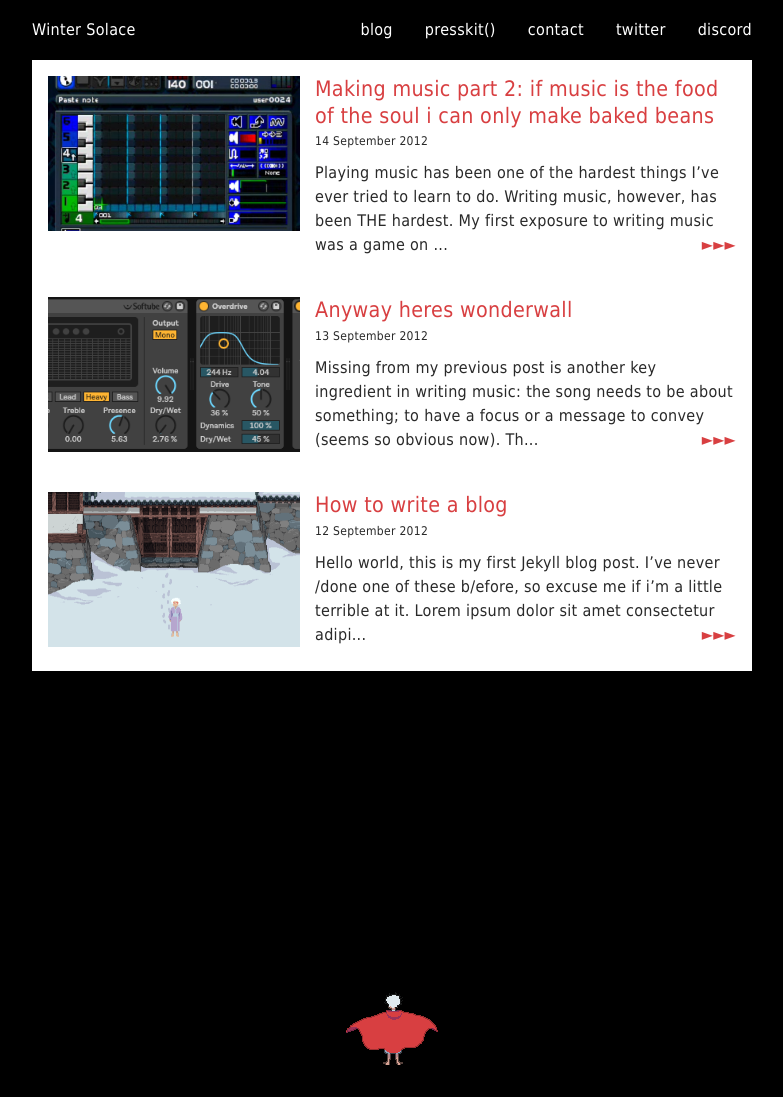
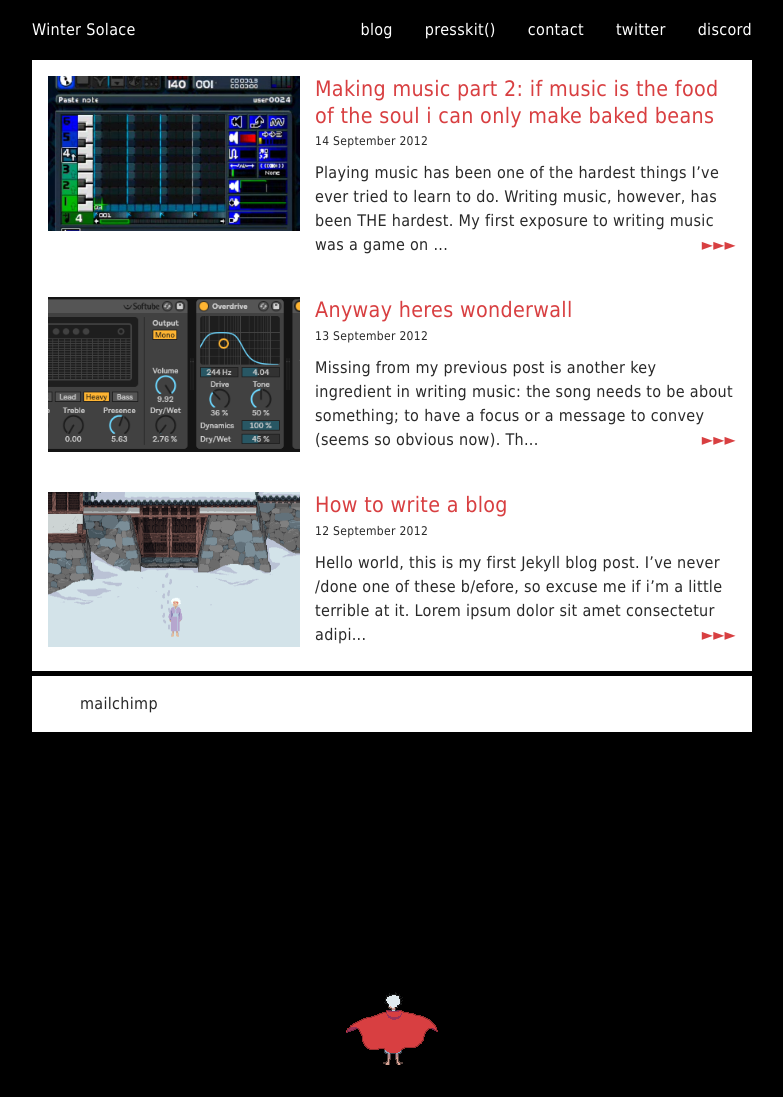
Before and after one commit to BaronBlackmore/Wintercast, a Jekyll site: the page built from blog.html, in a window 1280 px wide. Shown: the whole page, without its empty margins (248-1031 px from the left). Built offline with Jekyll 4.4.1, drawn with Linux system fonts in a browser that asks for light colours.

Commit message:
update preview

```diff
--- a/_layouts/post.html
+++ b/_layouts/post.html
@@ -30,7 +30,7 @@
 
 		<div class="post-preview" style="flex-direction: column;">
 			<a href="{{page.previous.url}}"><h5>◀◀◀ Previous Post</h5></a>
-			<div class="image-preview" style="background-image: url('/images/{{ page.previous.id | replace: '/' , '-' | remove_first: '-' }}.png');">
+			<div class="image-preview" style="background-image: url('/images/{{ page.url | replace: '/' , '-' | remove_first: '-' | remove: '.html' }}.png');">
 			</div>
 
 			<div class="content-preview">
@@ -52,7 +52,7 @@
 
 		<div class="post-preview" style="flex-direction: column;">
 			<a style="text-align: right;" href="{{page.next.url}}"><h5>Next Post ►►►</h5></a>
-			<div class="image-preview" style="background-image: url('/images/{{ page.next.id | replace: '/' , '-' | remove_first: '-' }}.png');">
+			<div class="image-preview" style="background-image: url('/images/{{ page.url | replace: '/' , '-' | remove_first: '-' | remove: '.html' }}.png');">
 			</div>
 
 			<div class="content-preview">
--- a/blog.html
+++ b/blog.html
@@ -26,5 +26,10 @@
 		</li>
 	{% endfor %}
 	</ul>
+</div>
 
+<div class="subscription-box center-col flex-all">
+	<div class="sub-inner">
+		mailchimp
+	</div>
 </div>
--- a/css/main.css
+++ b/css/main.css
@@ -354,6 +354,7 @@
 }
 
 .subscription-box{
+	margin-top: 5px;
 }
 
 .sub-inner{
```
